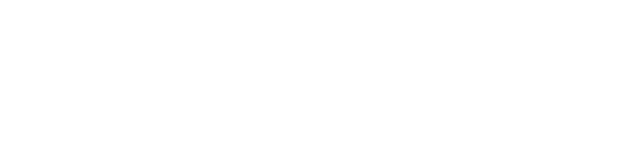
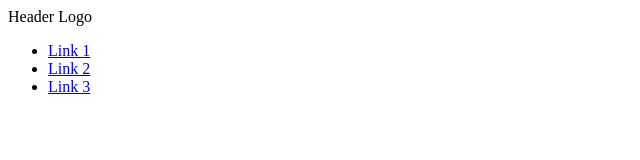
Before and after one commit to matironca/odin-landing-page, a plain HTML site: page index.html in a window 1280 px wide. Shown: the whole page, without its empty margins (0-640 px from the left). Drawn offline with Linux system fonts and the light colour scheme.

Commit message:
Add header elements

```diff
--- a/index.html
+++ b/index.html
@@ -8,7 +8,12 @@
 </head>
 <body>
     <div class="header">
-
+        <div class="logo">Header Logo</div>
+        <ul class="header-links">
+            <li class="link"><a href="#">Link 1</a></li>
+            <li class="link"><a href="#">Link 2</a></li>
+            <li class="link"><a href="#">Link 3</a></li>
+        </ul>
     </div>
     <div class="hero-container">
 
```
